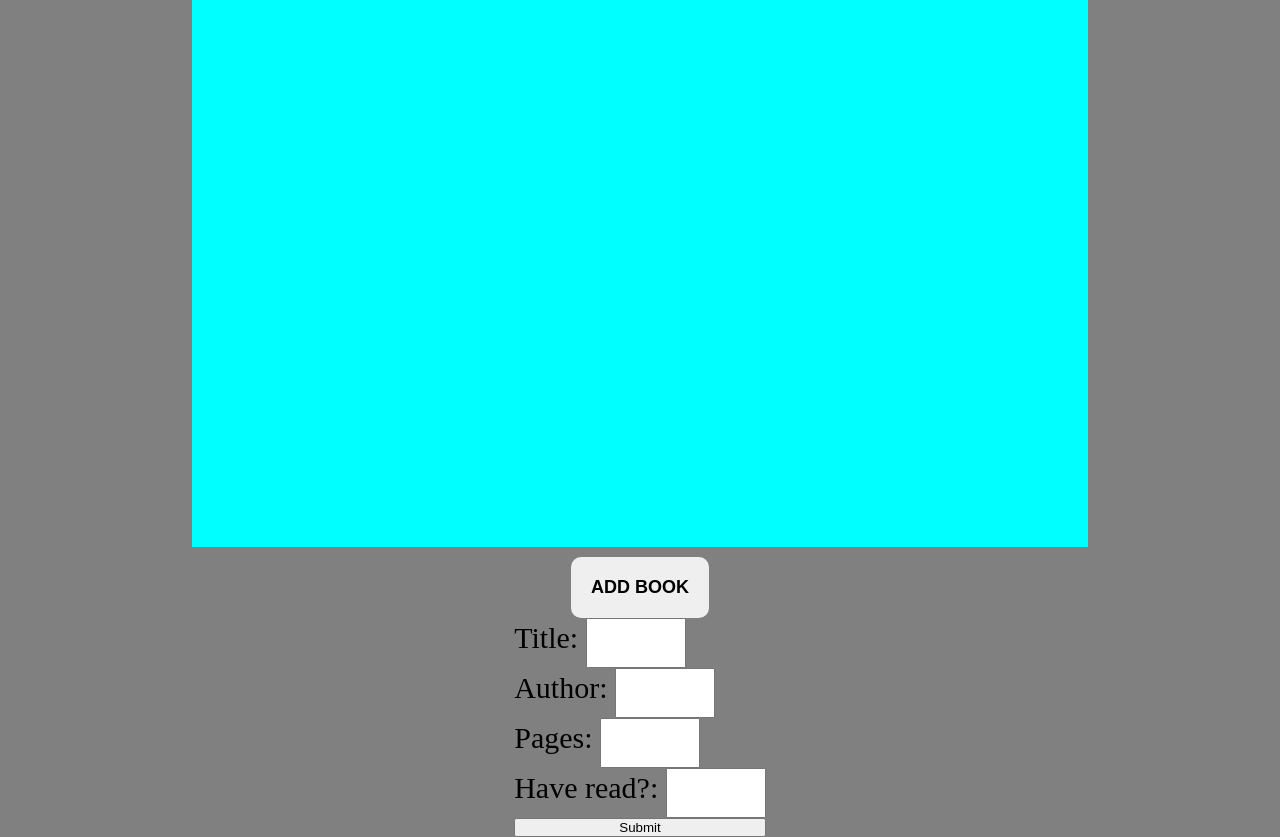
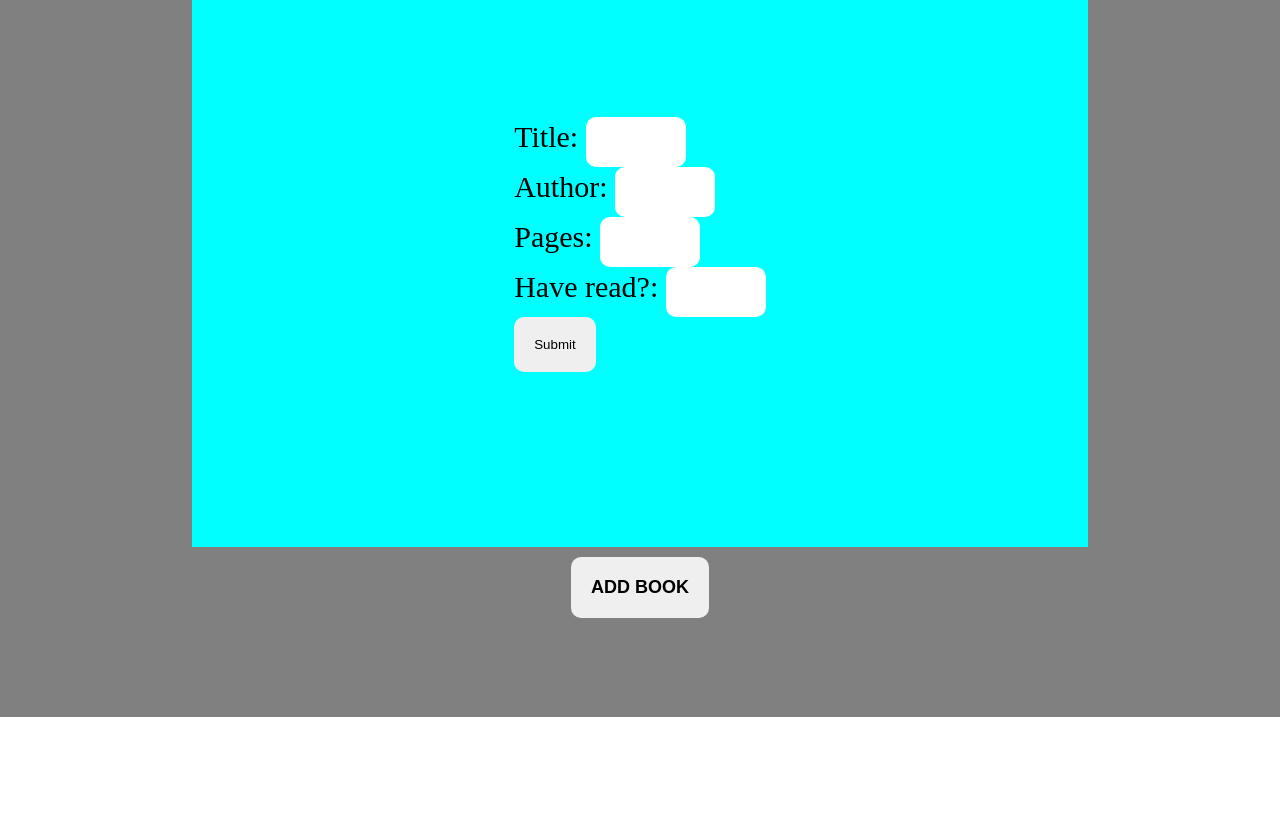
Before and after one commit to Deepanshu-Z/library, a plain HTML site: page index.html in a window 1280 px wide. Both pictures are taken after a click on the button "ADD BOOK". Shown: the part 83-920 px from the top of the page. After the commit the page ends 800 px from the top, so only its background shows below. Drawn offline with Linux system fonts and the light colour scheme.

Commit message:
storing the libraries

```diff
--- a/index.html
+++ b/index.html
@@ -13,14 +13,19 @@
 
         </div>
 
-        <button onclick="" class="addBook">ADD BOOK</button>
+        <button onclick="addBook()" class="addBook">ADD BOOK</button>
         <form action="" class="form" >
             <label for="Title">Title: <input type="text" class="Title"> </label>
+            <br>
             <label for="author">Author: <input type="text" class="author"> </label>
+            <br>
             <label for="pages">Pages: <input type="number" class="pages"></label>
+            <br>
             <label for="read">Have read?: <input type="text" class="read"></label>
-            <button id="submit" onclick="getInputValue()">Submit</button>
+            <br>
+            <button id="submit" type="button" onclick="getInputValue()">Submit</button>
         </form>
+
     </div>
 
 
--- a/script.js
+++ b/script.js
@@ -7,14 +7,19 @@ function book(title, author, pages, read){
     this.read = read;
 }
 
-function addBookLibrary(){
-    const newBook = new book(title, author, pages, read);
-    myLibrary.push(newBook);
+function getInputValue(){
+    let inputVal = document.getElementsByTagName('input');
+    let array = Array.from(inputVal);
+    let obj = new book(array[0].value, array[1].value, array[2].value, array[3].value);
+    myLibrary.push(obj);
+    for (let index = 0; index < myLibrary.length; index++) {
+        console.log(myLibrary[index]);
+    }
+    const form = document.querySelector('.form');
+    form.style.display = "none";
 }
 
-function getInputValue(){
-    let inputVal = document.getElementsByTagName('input')
-    Array.from(inputVal).forEach(element => {
-        console.log(element.value);
-    });
+function addBook(){
+    const form = document.querySelector('.form');
+    form.style.display = "block";
 }
--- a/styles.css
+++ b/styles.css
@@ -41,12 +41,21 @@
 }
 
 .form{
-    display: flex;
-    flex-direction:column;
+    position: absolute;
     font-size: 30px;
+    display: none;
+    margin-top: 200px;
 }
 
 input{
     height: 50px;
     width: 100px;
+    border: none;
+    border-radius: 10px;
 }
+
+#submit{
+    border: none;
+    padding: 20px;
+    border-radius: 10px;
+}
```
